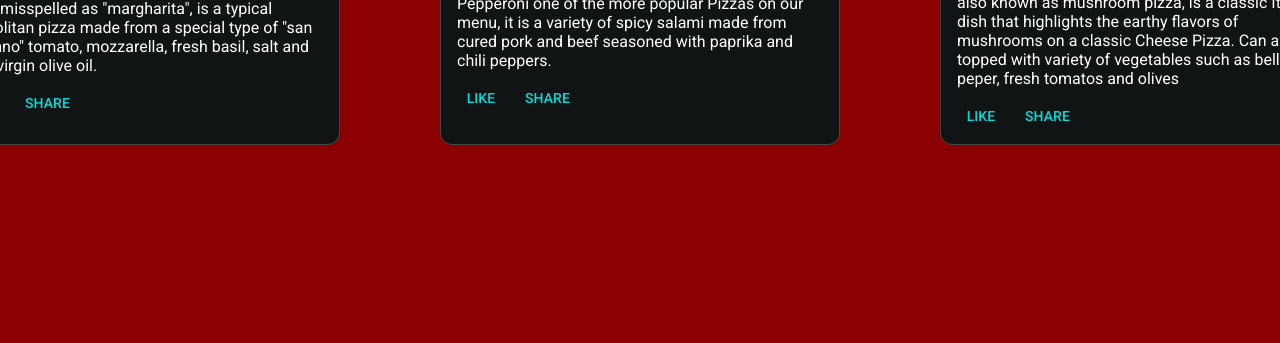
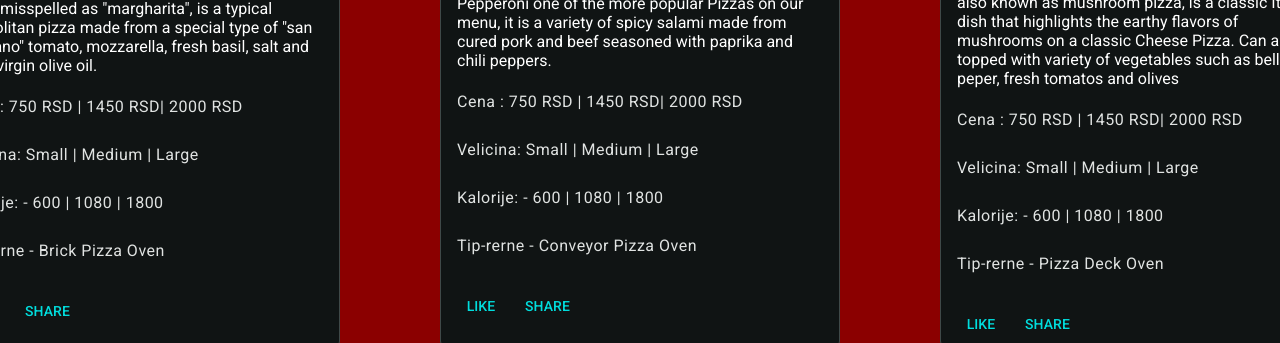
Before and after one commit to skuller7/pki-projekat-shop, an Angular app: page / in a window 1280 px wide. Shown: the part 609-952 px from the top of the page. Before the commit the page ends 800 px from the top, so only its background shows below. Built offline with nearby package versions, Linux system fonts and the light colour scheme.

Commit message:
Modified home component, Added lists

```diff
--- a/src/app/home/home.component.html
+++ b/src/app/home/home.component.html
@@ -11,6 +11,12 @@
           Often misspelled as "margharita", is a typical Neapolitan pizza made from a special type of "san marcano" tomato, mozzarella, fresh basil, salt and extra virgin olive oil.
           </p>
         </mat-card-content>
+          <mat-list role="list">
+            <div> <mat-list-item role="listitem"> Cena :  750 RSD | 1450 RSD| 2000 RSD </mat-list-item>  </div>
+            <mat-list-item role="listitem"> Velicina: Small | Medium |  Large </mat-list-item>
+            <mat-list-item role="listitem"> Kalorije: - 600 | 1080   |  1800 </mat-list-item>
+            <mat-list-item role="listitem"> Tip-rerne - {{typesOfPizzaOvens.option1}}  </mat-list-item>
+          </mat-list>
         <mat-card-actions>
           <button mat-button>LIKE</button>
           <button mat-button>SHARE</button>
@@ -28,6 +34,12 @@
             Pepperoni one of the more popular Pizzas on our menu, it is a variety of spicy salami made from cured pork and beef seasoned with paprika and chili peppers.
           </p>
         </mat-card-content>
+        <mat-list role="list">
+          <mat-list-item role="listitem"> Cena :  750 RSD | 1450 RSD| 2000 RSD </mat-list-item>
+          <mat-list-item role="listitem"> Velicina: Small | Medium |  Large </mat-list-item>
+          <mat-list-item role="listitem"> Kalorije: - 600 | 1080   |  1800 </mat-list-item>
+          <mat-list-item role="listitem"> Tip-rerne - {{typesOfPizzaOvens.option2}}  </mat-list-item>
+        </mat-list>
         <mat-card-actions>
           <button mat-button>LIKE</button>
           <button mat-button>SHARE</button>
@@ -45,6 +57,12 @@
             also known as mushroom pizza, is a classic Italian dish that highlights the earthy flavors of mushrooms on a classic Cheese Pizza. Can also be topped with variety of vegetables such as bell peper, fresh tomatos and olives
           </p>
         </mat-card-content>
+        <mat-list role="list">
+          <mat-list-item role="listitem"> Cena :  750 RSD | 1450 RSD| 2000 RSD </mat-list-item>
+          <mat-list-item role="listitem"> Velicina: Small | Medium |  Large </mat-list-item>
+          <mat-list-item role="listitem"> Kalorije: - 600 | 1080   |  1800 </mat-list-item>
+          <mat-list-item role="listitem"> Tip-rerne - {{typesOfPizzaOvens.option3}}  </mat-list-item>
+        </mat-list>
         <mat-card-actions>
           <button mat-button>LIKE</button>
           <button mat-button>SHARE</button>
--- a/src/app/home/home.component.ts
+++ b/src/app/home/home.component.ts
@@ -1,15 +1,30 @@
 import {Component} from '@angular/core';
 import {MatButtonModule} from '@angular/material/button';
 import {MatCardModule} from '@angular/material/card';
+import {MatListModule} from '@angular/material/list';
+
+
 
 
 @Component({
   selector: 'app-home',
   standalone: true,
-  imports: [MatCardModule, MatButtonModule],
+  imports: [MatCardModule, MatButtonModule, MatListModule],
   templateUrl: './home.component.html',
   styleUrl: './home.component.css'
 })
 export class HomeComponent {
+  typesOfPizzaOvens = typesOfPizzaOvens
+}
 
-}
+enum typesOfPizzaOvens {
+
+  option1 = 'Brick Pizza Oven',
+  option2 = "Conveyor Pizza Oven",
+  option3 = "Pizza Deck Oven",
+  option4 = "Convection Pizza Oven",
+  option5 = "Countertop Pizza Oven"
+
+};
+
+//console.log(typesOfPizzaOvens.option1);
```
Also changed, not shown: src/app/home/home.component.css (line endings or trailing spaces).
